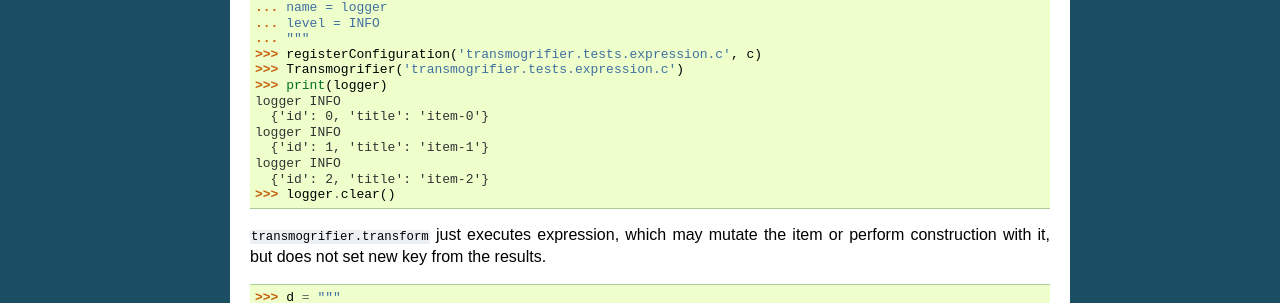
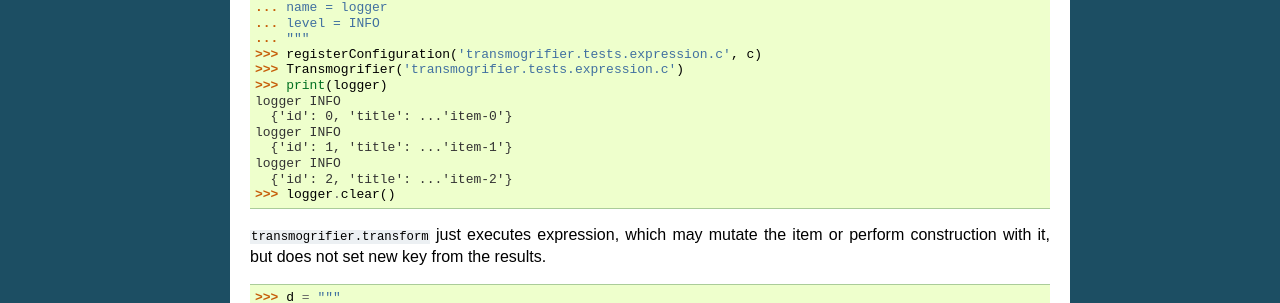
Before and after one commit to collective/transmogrifier, a Sphinx documentation site: the page built from docs/blueprints/expression.rst, in a window 1280 px wide. Shown: the part 1350-1653 px from the top of the page. Built offline with Sphinx 7.4.7, drawn with Linux system fonts in a browser that asks for light colours.

```diff
--- a/docs/blueprints/expression.rst
+++ b/docs/blueprints/expression.rst
@@ -85,11 +85,11 @@ If expression does not return a mapping, the result is wrapped into a mapping.
     >>> Transmogrifier('transmogrifier.tests.expression.c')
     >>> print(logger)
     logger INFO
-      {'id': 0, 'title': 'item-0'}
+      {'id': 0, 'title': ...'item-0'}
     logger INFO
-      {'id': 1, 'title': 'item-1'}
+      {'id': 1, 'title': ...'item-1'}
     logger INFO
-      {'id': 2, 'title': 'item-2'}
+      {'id': 2, 'title': ...'item-2'}
     >>> logger.clear()
 
 ``transmogrifier.transform`` just executes expression, which may mutate the item or perform construction with it, but does not set new key from the results.
```
Also changed, not shown: 1 other file.
